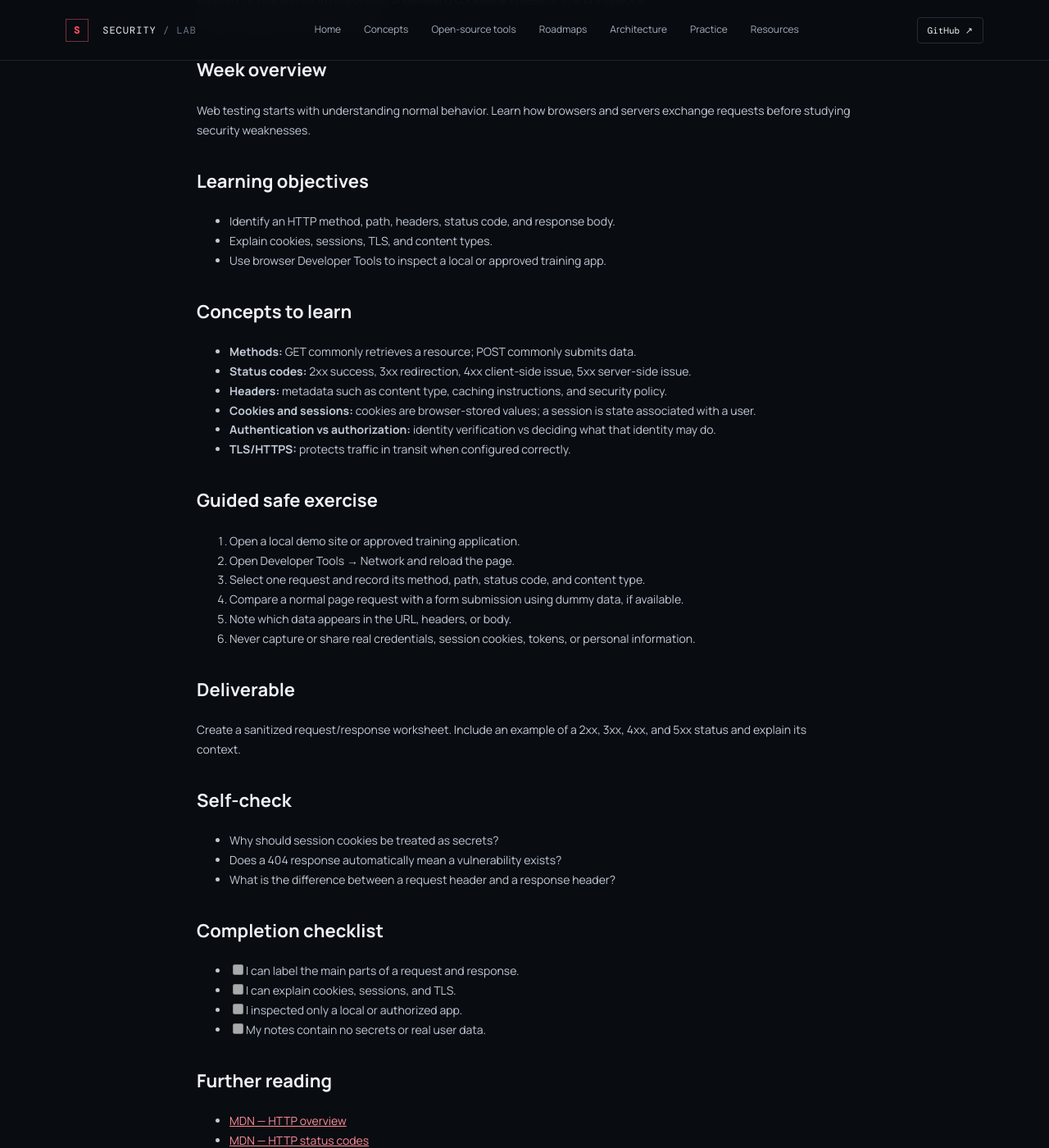
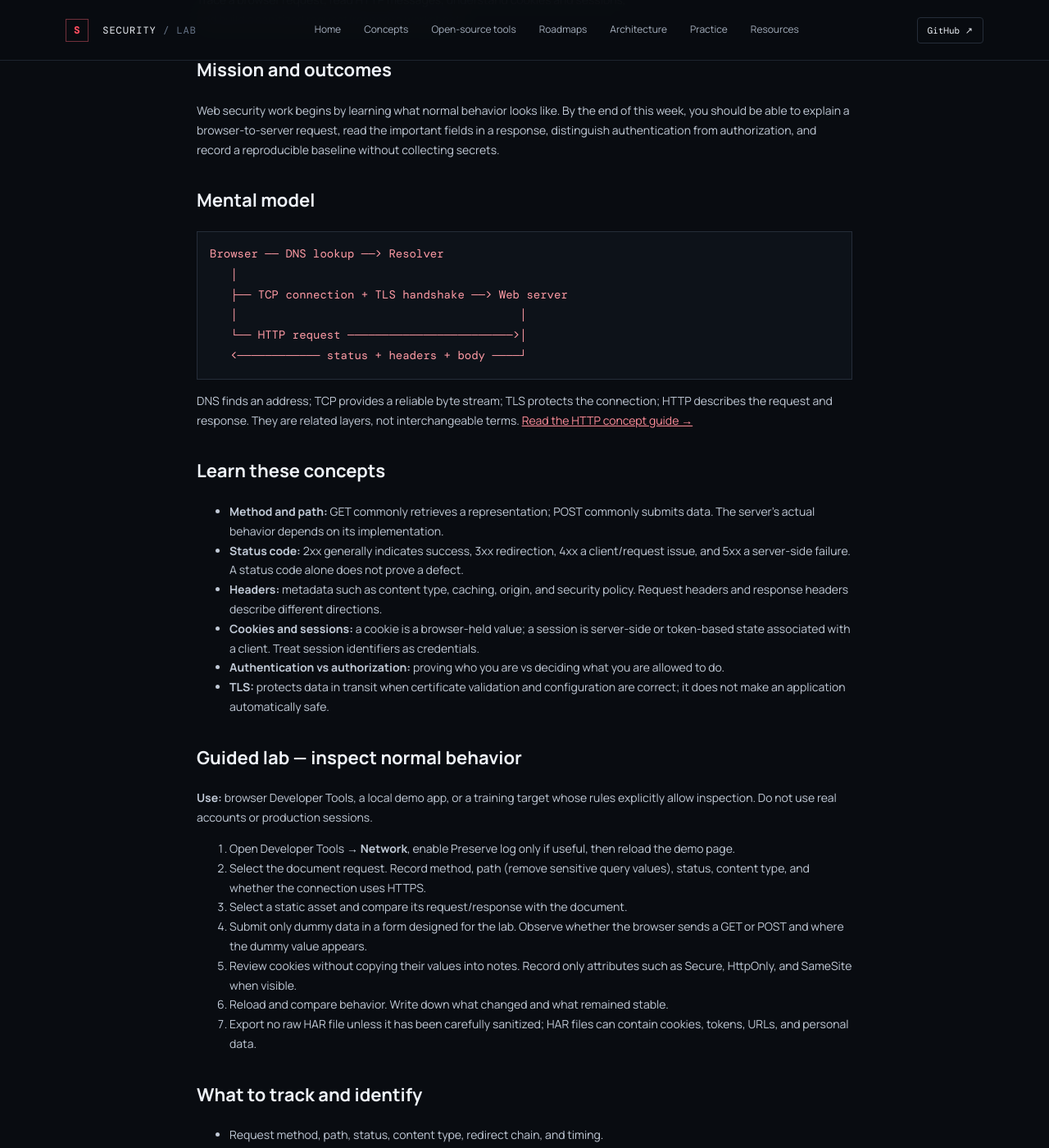
Before and after one commit to Learning-No/Cybersecurity-Learning-Lab, a Jekyll site: the page built from _notes/week-02-http-basics.md, in a window 1280 px wide and 1400 px high, scrolled down 428 px. Shown: the whole window at 82% size. Built offline with Jekyll 4.4.1, drawn with Linux system fonts in a browser that asks for light colours; some of the changed text lies outside the part shown.

Commit message:
Expand _notes/week-02-http-basics.md into a guided student module

````diff
--- a/_notes/week-02-http-basics.md
+++ b/_notes/week-02-http-basics.md
@@ -3,48 +3,69 @@ title: "Week 02 — HTTP & Web Fundamentals"
 week: "WEEK 02"
 track: "VAPT ROADMAP"
 level: "Beginner"
-summary: "Read HTTP requests and responses, understand cookies and sessions, and inspect a safe demo app with browser tools."
+summary: "Trace a browser request, read HTTP messages, understand cookies and sessions, and build a sanitized request/response worksheet."
 date: 2026-10-24
 ---
 
-## Week overview
-Web testing starts with understanding normal behavior. Learn how browsers and servers exchange requests before studying security weaknesses.
+## Mission and outcomes
+Web security work begins by learning what normal behavior looks like. By the end of this week, you should be able to explain a browser-to-server request, read the important fields in a response, distinguish authentication from authorization, and record a reproducible baseline without collecting secrets.
 
-## Learning objectives
-- Identify an HTTP method, path, headers, status code, and response body.
-- Explain cookies, sessions, TLS, and content types.
-- Use browser Developer Tools to inspect a local or approved training app.
+## Mental model
 
-## Concepts to learn
-- **Methods:** GET commonly retrieves a resource; POST commonly submits data.
-- **Status codes:** 2xx success, 3xx redirection, 4xx client-side issue, 5xx server-side issue.
-- **Headers:** metadata such as content type, caching instructions, and security policy.
-- **Cookies and sessions:** cookies are browser-stored values; a session is state associated with a user.
-- **Authentication vs authorization:** identity verification vs deciding what that identity may do.
-- **TLS/HTTPS:** protects traffic in transit when configured correctly.
+```text
+Browser ── DNS lookup ──> Resolver
+   │
+   ├── TCP connection + TLS handshake ──> Web server
+   │                                         │
+   └── HTTP request ────────────────────────>│
+   <──────────── status + headers + body ────┘
+```
 
-## Guided safe exercise
-1. Open a local demo site or approved training application.
-2. Open Developer Tools → Network and reload the page.
-3. Select one request and record its method, path, status code, and content type.
-4. Compare a normal page request with a form submission using dummy data, if available.
-5. Note which data appears in the URL, headers, or body.
-6. Never capture or share real credentials, session cookies, tokens, or personal information.
+DNS finds an address; TCP provides a reliable byte stream; TLS protects the connection; HTTP describes the request and response. They are related layers, not interchangeable terms. [Read the HTTP concept guide →]({{ '/concepts/http-https/' | relative_url }})
+
+## Learn these concepts
+- **Method and path:** GET commonly retrieves a representation; POST commonly submits data. The server's actual behavior depends on its implementation.
+- **Status code:** 2xx generally indicates success, 3xx redirection, 4xx a client/request issue, and 5xx a server-side failure. A status code alone does not prove a defect.
+- **Headers:** metadata such as content type, caching, origin, and security policy. Request headers and response headers describe different directions.
+- **Cookies and sessions:** a cookie is a browser-held value; a session is server-side or token-based state associated with a client. Treat session identifiers as credentials.
+- **Authentication vs authorization:** proving who you are vs deciding what you are allowed to do.
+- **TLS:** protects data in transit when certificate validation and configuration are correct; it does not make an application automatically safe.
+
+## Guided lab — inspect normal behavior
+**Use:** browser Developer Tools, a local demo app, or a training target whose rules explicitly allow inspection. Do not use real accounts or production sessions.
+
+1. Open Developer Tools → **Network**, enable Preserve log only if useful, then reload the demo page.
+2. Select the document request. Record method, path (remove sensitive query values), status, content type, and whether the connection uses HTTPS.
+3. Select a static asset and compare its request/response with the document.
+4. Submit only dummy data in a form designed for the lab. Observe whether the browser sends a GET or POST and where the dummy value appears.
+5. Review cookies without copying their values into notes. Record only attributes such as Secure, HttpOnly, and SameSite when visible.
+6. Reload and compare behavior. Write down what changed and what remained stable.
+7. Export no raw HAR file unless it has been carefully sanitized; HAR files can contain cookies, tokens, URLs, and personal data.
+
+## What to track and identify
+- Request method, path, status, content type, redirect chain, and timing.
+- Where test data is sent: URL, header, or body.
+- Whether HTTPS is used and whether the app sets appropriate cookie attributes.
+- Expected vs observed behavior; separate facts from assumptions.
+- Any secrets or personal data encountered: stop, do not copy it, and notify the lab owner/instructor.
 
 ## Deliverable
-Create a sanitized request/response worksheet. Include an example of a 2xx, 3xx, 4xx, and 5xx status and explain its context.
+Create a sanitized request/response worksheet with three requests and explain one 2xx, one redirect, one 4xx or 5xx response from the lab. Add a short diagram of the request path.
 
 ## Self-check
-- Why should session cookies be treated as secrets?
-- Does a 404 response automatically mean a vulnerability exists?
-- What is the difference between a request header and a response header?
+1. Why is a session cookie sensitive even if it looks like random text?
+2. Does a 404 automatically mean the server is vulnerable?
+3. What is the difference between a response header and a request header?
+4. Why does HTTPS not guarantee correct authorization?
 
 ## Completion checklist
-- [ ] I can label the main parts of a request and response.
-- [ ] I can explain cookies, sessions, and TLS.
-- [ ] I inspected only a local or authorized app.
-- [ ] My notes contain no secrets or real user data.
+- [ ] I can label method, path, status, headers, and body.
+- [ ] I can explain cookies, sessions, authentication, authorization, and TLS.
+- [ ] I inspected only a local or explicitly approved app.
+- [ ] My notes contain no credentials, tokens, real personal data, or raw captures.
 
-## Further reading
-- [MDN — HTTP overview](https://developer.mozilla.org/en-US/docs/Web/HTTP/Overview)
-- [MDN — HTTP status codes](https://developer.mozilla.org/en-US/docs/Web/HTTP/Status)
+## Open-source tools and reading
+- Browser developer tools (built into Firefox): [Network Monitor](https://firefox-source-docs.mozilla.org/devtools-user/network_monitor/)
+- [curl documentation](https://curl.se/docs/) — use only against your own or approved app.
+- [MDN HTTP overview](https://developer.mozilla.org/en-US/docs/Web/HTTP/Overview)
+- [MDN status codes](https://developer.mozilla.org/en-US/docs/Web/HTTP/Status)
````
